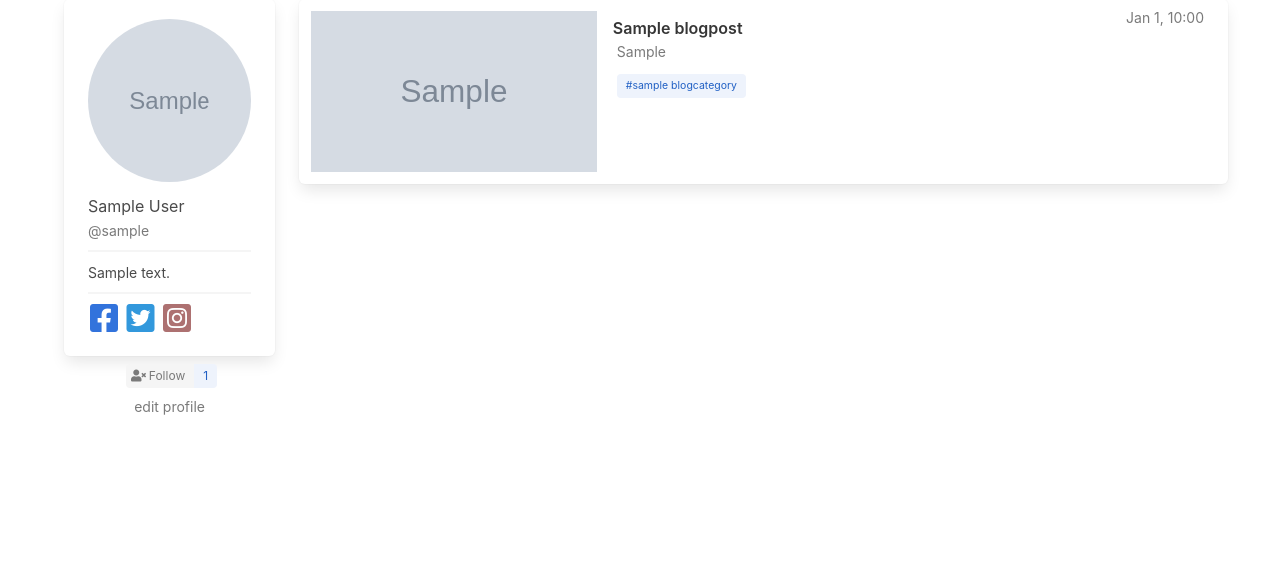
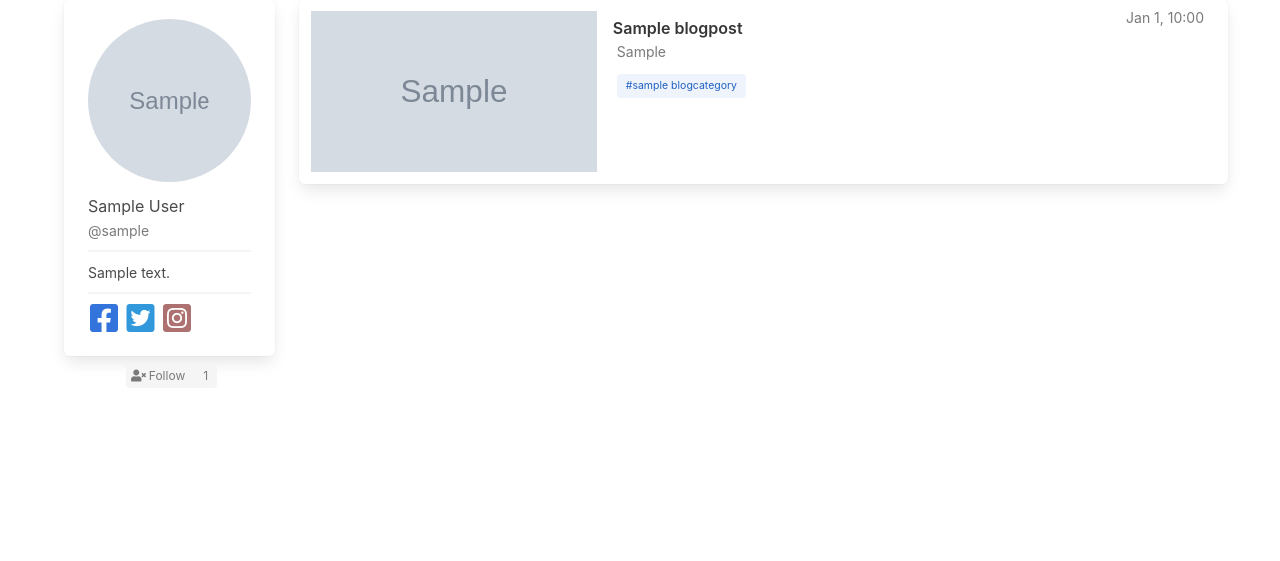
Before and after one commit to j-millan/myblog, a Django app: page /author/1/ in a window 1280 px wide. Shown: the part 121-682 px from the top of the page. Run offline with Django 3.2, Linux system fonts and the light colour scheme; a user stored in the database is signed in; tables that the repository leaves empty hold one stand-in row (values such as "Sample post"); grey boxes marked "Sample" are stand-in pictures; some libraries are stand-ins or nearby versions.

Commit message:
Do some modifications to the follow/unfollowe button and removethe edit profile link

```diff
--- a/blog/templates/blog/user_profile.html
+++ b/blog/templates/blog/user_profile.html
@@ -60,36 +60,33 @@
 					{% social_icons author %}
 				</div>
 			</div>
+			{% if user.is_authenticated %}
 				{% if author == user %}
 					<p class="tags has-addons is-centered mt-2 mb-0">
 						{% follow_tag_button author disabled=True %}
-					<span class="tag is-link is-light">
+						<span class="tag is-light has-text-grey">
 							{{ author.followers.count }}
 						</span>
 					</p>
-				<small class="has-text-centered is-block">
-					<a href="{% url 'accounts:edit_profile' %}" class="has-text-grey">edit profile</a>
-				</small>
 				{% else %}
-				{% if user.is_authenticated %}
 					<div class="columns is-centered pt-2">
 						<div class="column">
 							<p class="tags has-addons is-centered">
 								{% follow_tag_button author user %}
-								<span class="tag is-link is-light">
+								<span class="tag is-light">
 									{{ author.followers.count }}
 								</span>
 							</p>
 						</div>
 					</div>
+				{% endif %}
 			{% else %}
 				<p class="tags has-addons is-centered mt-2 mb-0">
 					{% follow_tag_button author disabled=True %}
-						<span class="tag is-link is-light">
+					<span class="tag is-light has-text-grey">
 						{{ author.followers.count }}
 					</span>
 				</p>
-				{% endif %}
 			{% endif %}
 		</div>
 		<div class="is-hidden-desktop">
```
Lines whose indentation alone changed are shown as unchanged.
